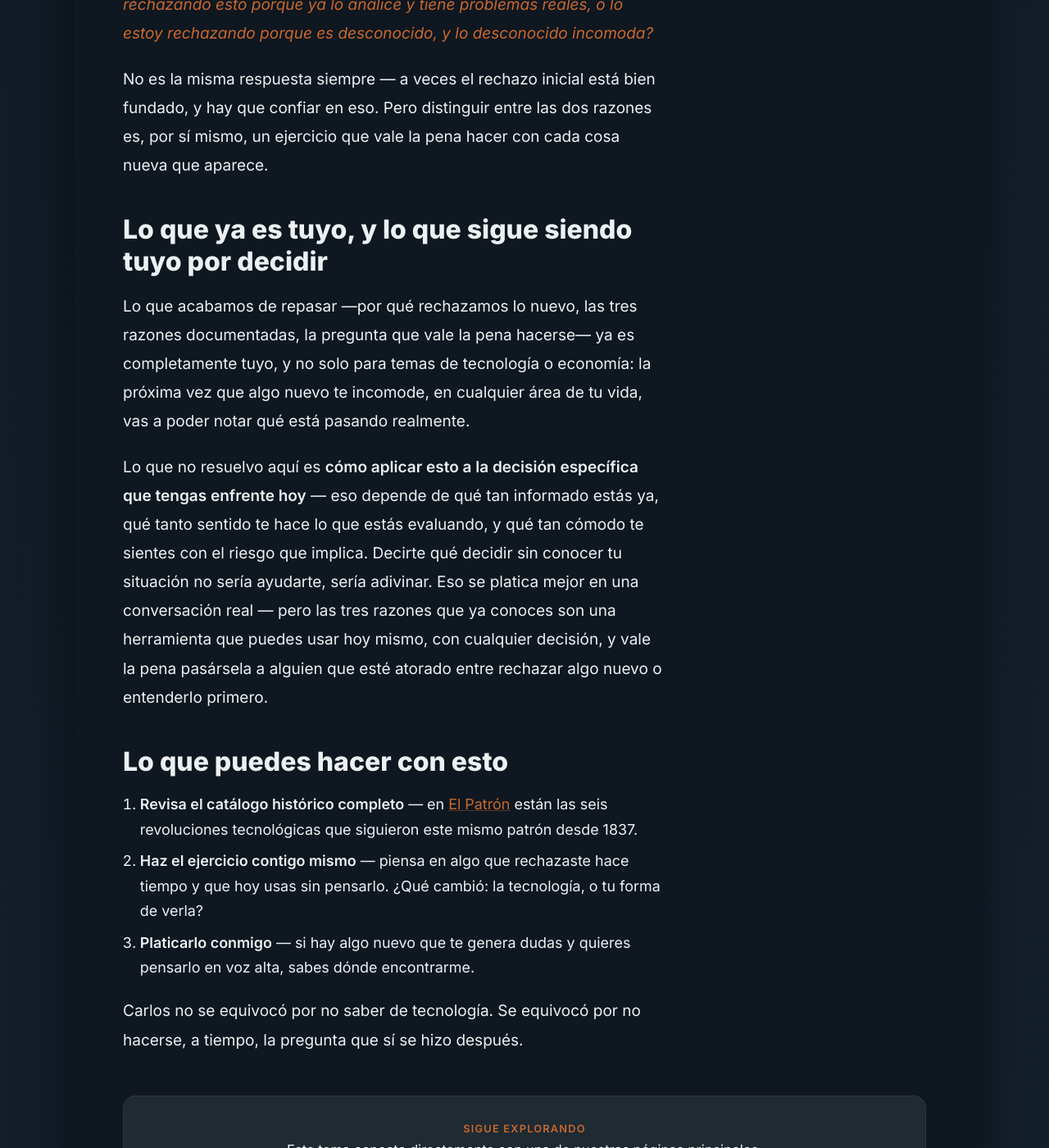
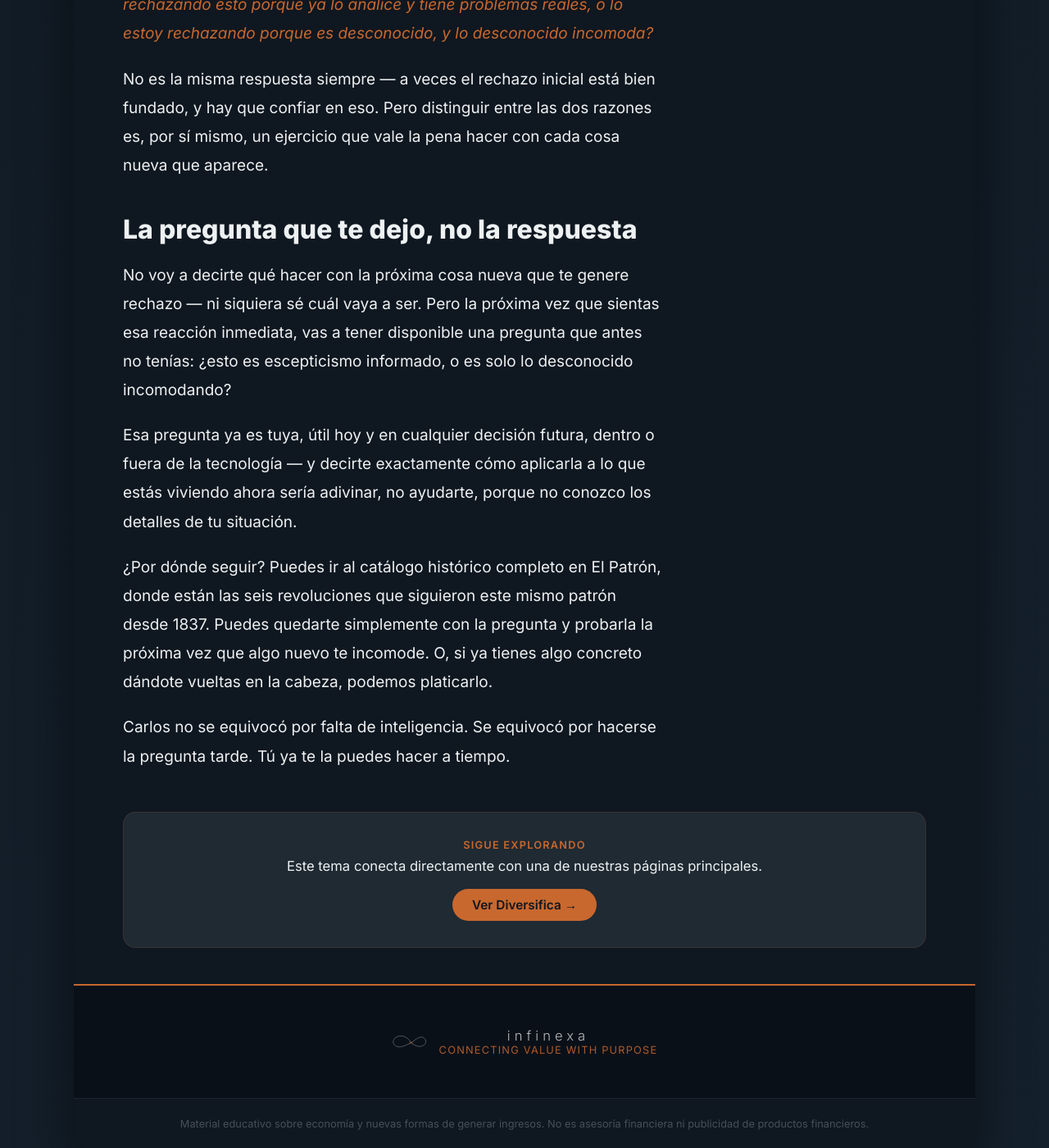
Before and after one commit to Appsalex/infinexa, a Jekyll site: the page built from _posts/2026-06-26-por-que-rechazamos-lo-nuevo.md, in a window 1280 px wide and 1400 px high, scrolled down 5343 px. Shown: the whole window at 82% size. Built offline with Jekyll 4.4.1, drawn with Linux system fonts in a browser that asks for light colours.

Commit message:
Hacer único el cierre de cada post: sin encabezados ni estructura repetida

```diff
--- a/_posts/2026-06-26-por-que-rechazamos-lo-nuevo.md
+++ b/_posts/2026-06-26-por-que-rechazamos-lo-nuevo.md
@@ -64,16 +64,12 @@ La próxima vez que algo nuevo te genere un rechazo inmediato, antes de entender
 
 No es la misma respuesta siempre — a veces el rechazo inicial está bien fundado, y hay que confiar en eso. Pero distinguir entre las dos razones es, por sí mismo, un ejercicio que vale la pena hacer con cada cosa nueva que aparece.
 
-## Lo que ya es tuyo, y lo que sigue siendo tuyo por decidir
+## La pregunta que te dejo, no la respuesta
 
-Lo que acabamos de repasar —por qué rechazamos lo nuevo, las tres razones documentadas, la pregunta que vale la pena hacerse— ya es completamente tuyo, y no solo para temas de tecnología o economía: la próxima vez que algo nuevo te incomode, en cualquier área de tu vida, vas a poder notar qué está pasando realmente.
+No voy a decirte qué hacer con la próxima cosa nueva que te genere rechazo — ni siquiera sé cuál vaya a ser. Pero la próxima vez que sientas esa reacción inmediata, vas a tener disponible una pregunta que antes no tenías: ¿esto es escepticismo informado, o es solo lo desconocido incomodando?
 
-Lo que no resuelvo aquí es **cómo aplicar esto a la decisión específica que tengas enfrente hoy** — eso depende de qué tan informado estás ya, qué tanto sentido te hace lo que estás evaluando, y qué tan cómodo te sientes con el riesgo que implica. Decirte qué decidir sin conocer tu situación no sería ayudarte, sería adivinar. Eso se platica mejor en una conversación real — pero las tres razones que ya conoces son una herramienta que puedes usar hoy mismo, con cualquier decisión, y vale la pena pasársela a alguien que esté atorado entre rechazar algo nuevo o entenderlo primero.
+Esa pregunta ya es tuya, útil hoy y en cualquier decisión futura, dentro o fuera de la tecnología — y decirte exactamente cómo aplicarla a lo que estás viviendo ahora sería adivinar, no ayudarte, porque no conozco los detalles de tu situación.
 
-## Lo que puedes hacer con esto
+¿Por dónde seguir? Puedes ir al catálogo histórico completo en El Patrón, donde están las seis revoluciones que siguieron este mismo patrón desde 1837. Puedes quedarte simplemente con la pregunta y probarla la próxima vez que algo nuevo te incomode. O, si ya tienes algo concreto dándote vueltas en la cabeza, podemos platicarlo.
 
-1. **Revisa el catálogo histórico completo** — en [El Patrón](/infografia) están las seis revoluciones tecnológicas que siguieron este mismo patrón desde 1837.
-2. **Haz el ejercicio contigo mismo** — piensa en algo que rechazaste hace tiempo y que hoy usas sin pensarlo. ¿Qué cambió: la tecnología, o tu forma de verla?
-3. **Platicarlo conmigo** — si hay algo nuevo que te genera dudas y quieres pensarlo en voz alta, sabes dónde encontrarme.
-
-Carlos no se equivocó por no saber de tecnología. Se equivocó por no hacerse, a tiempo, la pregunta que sí se hizo después.
+Carlos no se equivocó por falta de inteligencia. Se equivocó por hacerse la pregunta tarde. Tú ya te la puedes hacer a tiempo.
```
Also changed, not shown: _posts/2026-06-25-ingreso-vs-activo.md (+4 -10 lines), _posts/2026-06-26-crisis-1929-2020.md (+5 -9 lines), _posts/2026-06-26-wallet-no-custodial.md (+5 -9 lines).
